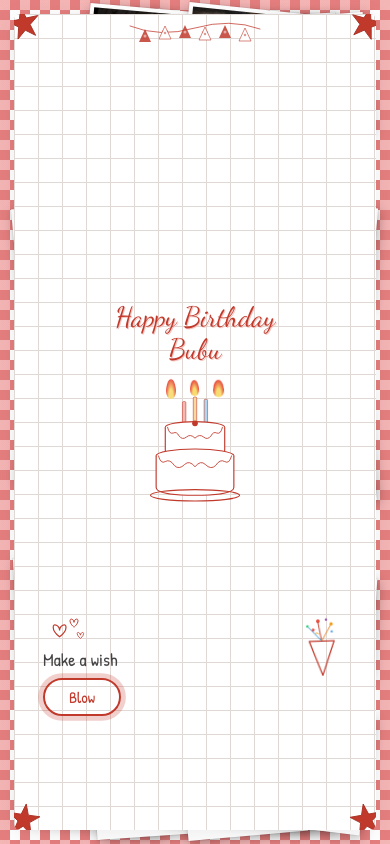
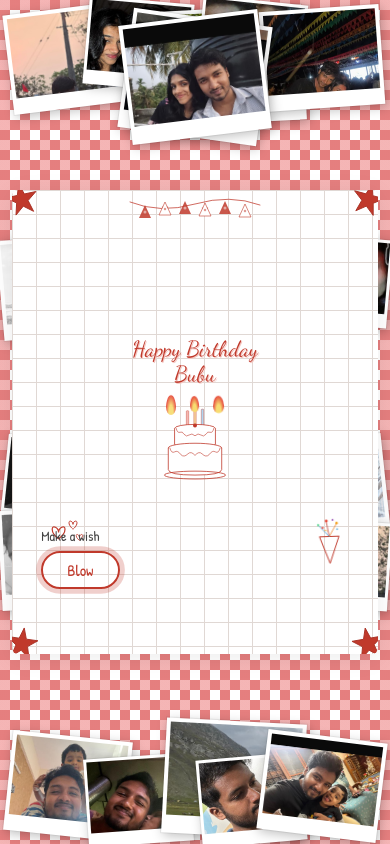
Before and after one commit to Ayana-Anil/HBD-, a plain HTML site: page index.html in a window 390 px wide. Drawn offline with nearby package versions, Linux system fonts and the light colour scheme.

Commit message:
phone interface

```diff
--- a/index.html
+++ b/index.html
@@ -138,9 +138,35 @@
 
     @media (max-width: 600px) {
       .star { width: 44px; height: 44px; }
-      .polaroid--sm  { width: 120px; height: 100px; padding: 4px 4px 16px 4px; }
-      .polaroid--md  { width: 145px; height: 120px; padding: 5px 5px 18px 5px; }
-      .polaroid--lg  { width: 175px; height: 145px; padding: 5px 5px 22px 5px; }
+      .polaroid--xs  { width: 90px;  height: 75px;  padding: 3px 3px 12px 3px; }
+      .polaroid--sm  { width: 105px; height: 88px;  padding: 3px 3px 14px 3px; }
+      .polaroid--md  { width: 120px; height: 100px; padding: 4px 4px 16px 4px; }
+      .polaroid--lg  { width: 140px; height: 115px; padding: 4px 4px 18px 4px; }
+
+      /* ── Mobile polaroid positions: top & bottom strips ── */
+      /* Top strip (spread across the wide top border) */
+      .pol-1  { top: 1%;   left: 2%;   }
+      .pol-2  { top: 0%;   left: 22%;  }
+      .pol-3  { top: 1%;   left: 42%;  }
+      .pol-4  { top: 0%;   right: 22%; }
+      .pol-5  { top: 1%;   right: 2%;  }
+      .pol-17 { top: 2%;   left: 32%;  }
+      .pol-18 { top: 2%;   right: 32%; }
+
+      /* Bottom strip */
+      .pol-9  { bottom: 1%;  left: 2%;   }
+      .pol-10 { bottom: 0%;  left: 22%;  }
+      .pol-11 { bottom: 1%;  left: 42%;  }
+      .pol-12 { bottom: 0%;  right: 22%; }
+      .pol-13 { bottom: 1%;  right: 2%;  }
+
+      /* Left & right edges (fewer, smaller) */
+      .pol-6  { top: 28%;  right: 0%;  }
+      .pol-7  { top: 52%;  right: 1%;  }
+      .pol-8  { bottom: 28%; right: 0%; }
+      .pol-14 { top: 28%;  left: 0%;   }
+      .pol-15 { top: 52%;  left: 1%;   }
+      .pol-16 { bottom: 28%; left: 0%;  }
     }
 
     /* ══════════════════════════════════════════════
@@ -496,9 +522,9 @@
        ══════════════════════════════════════════════ */
     @media (max-width: 600px) {
       .canvas {
-        width: calc(100% - 28px);
-        height: calc(100% - 28px);
-        max-height: 100%;
+        width: calc(100% - 24px);
+        height: 55%;  /* shorter canvas = big top/bottom borders for polaroids */
+        max-height: 55%;
       }
       .btn { padding: 6px 24px; font-size: 16px; }
       .message-card { padding: 10px 14px; }
@@ -507,6 +533,15 @@
         background-size: 20px 20px, 20px 20px, 20px 20px, 20px 20px;
         background-position: 0 0, 10px 10px, 0 0, 0 0;
       }
+      /* Compact scene content to fit shorter canvas */
+      .title { font-size: clamp(22px, 4.5vw, 32px); margin-bottom: 4px; }
+      .cake-wrapper { width: clamp(100px, 24vw, 160px); height: clamp(110px, 26vw, 180px); margin-bottom: 6px; }
+      .subtitle { font-size: clamp(14px, 2.8vw, 20px); margin-bottom: 6px; }
+      .popper { width: clamp(36px, 10vw, 60px); }
+      .envelope-wrapper { width: clamp(120px, 28vw, 200px); }
+      .hug-illustration { width: clamp(160px, 40vw, 280px); height: clamp(100px, 22vw, 170px); }
+      .message-card .stickman { width: clamp(60px, 15vw, 100px); }
+      .message-card .msg-text { font-size: clamp(14px, 3vw, 22px); }
     }
 
     @media (max-width: 400px) {
```
